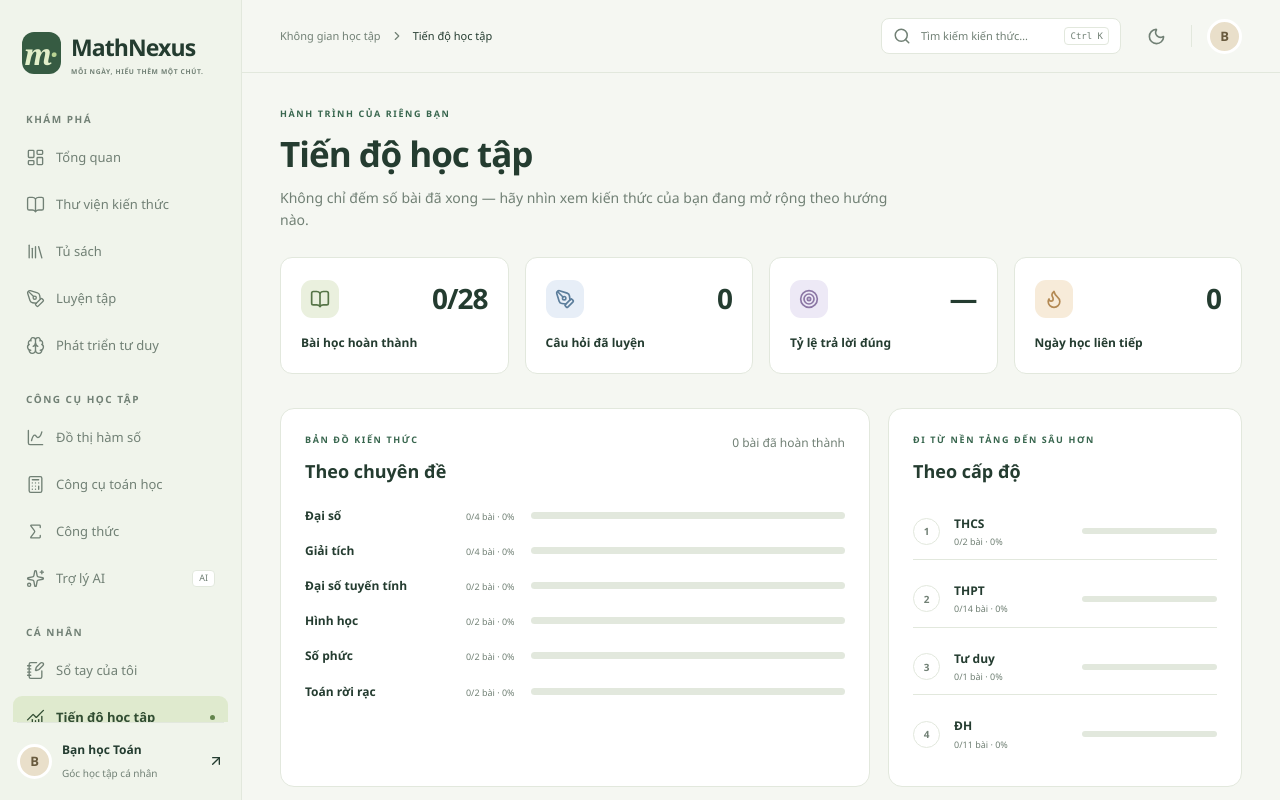
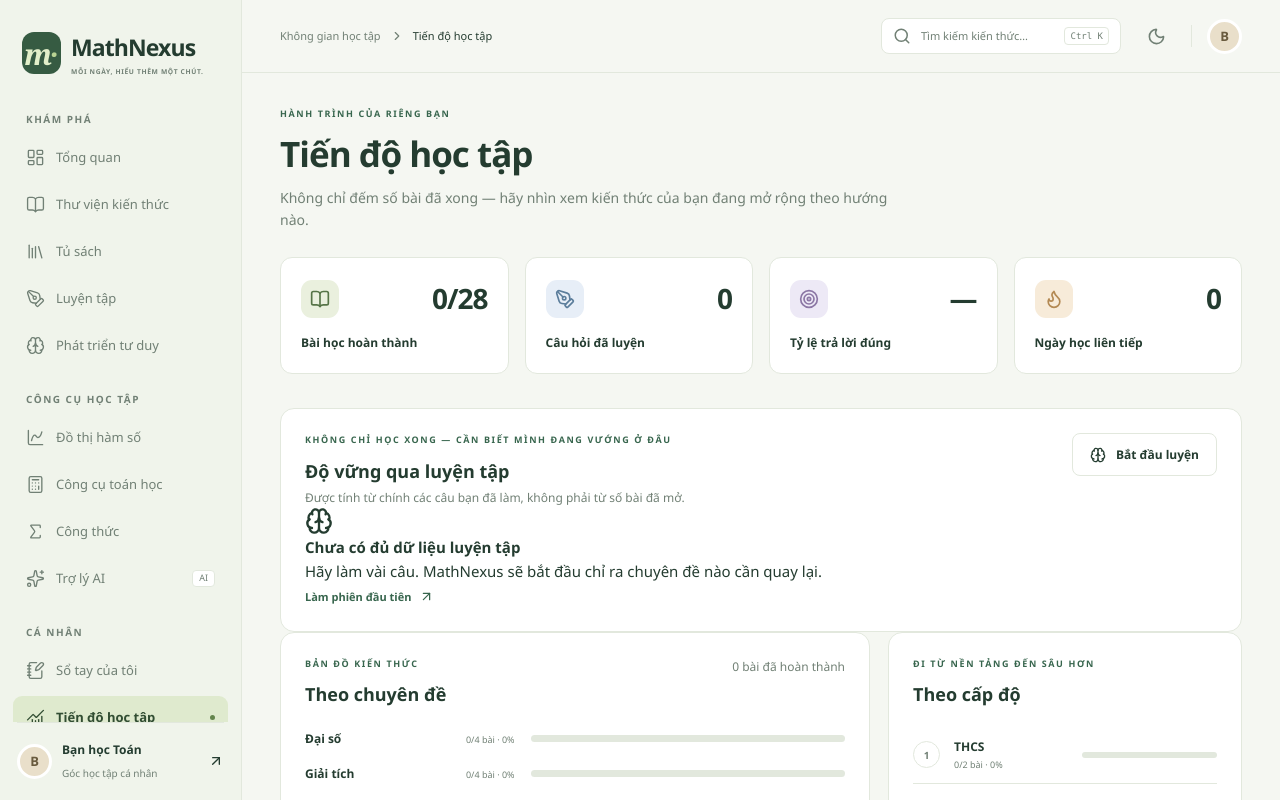
Before and after one commit to koko999-tien/mathnexus, a React (Vite) app: page /progress in a window 1280 px wide. Shown: the top 800 px of the page. Built offline with nearby package versions, Linux system fonts and the light colour scheme.

Commit message:
Add practice mastery insights to progress

```diff
--- a/src/pages/Progress.tsx
+++ b/src/pages/Progress.tsx
@@ -1,12 +1,14 @@
 import { useRef, useState } from 'react';
 import type { ChangeEvent, FormEvent } from 'react';
 import { Link } from 'react-router-dom';
-import { Download, Upload, RotateCcw, Check, BookOpen, Flame, PenTool, Target, ArrowUpRight } from 'lucide-react';
+import { Download, Upload, RotateCcw, Check, BookOpen, Brain, Flame, PenTool, Target, ArrowUpRight } from 'lucide-react';
 import { saveProgress, DEFAULT_PROGRESS, localDate, load, save, parseBackup } from '../utils/storage';
 import { useProgress } from '../hooks/useProgress';
 import { LESSONS } from '../data/lessons';
+import { QUIZ } from '../data/quiz';
 import { levelProgress, recentActivity, topicProgress } from '../utils/learningInsights';
 import { downloadFile } from '../utils/download';
+import { practiceCategoryInsights, practiceOverview } from '../utils/practiceInsights';
 
 export default function Progress() {
   const p = useProgress();
@@ -19,6 +21,8 @@ export default function Progress() {
   const topics = topicProgress(p).slice(0, 6);
   const levels = levelProgress(p);
   const completed = LESSONS.filter(lesson => p.lessonsRead.includes(lesson.id));
+  const practice = practiceOverview(QUIZ, p);
+  const practiceTopics = practiceCategoryInsights(QUIZ, p).filter(item => item.attempts > 0).slice(0, 8);
 
   const exportData = () => downloadFile(JSON.stringify({ app: 'MathNexus', version: 1, exportedAt: new Date().toISOString(), progress: p, notes: load<string>('notes', '') }, null, 2), 'mathnexus-' + localDate() + '.json', 'application/json');
 
@@ -68,6 +72,15 @@ export default function Progress() {
       { Icon: Flame, value: p.streak, title: 'Ngày học liên tiếp', tone: 'peach' },
     ].map(({ Icon, value, title, tone }) => <div className="stat-card" key={title}><div className="stat-top"><span className={'small-icon ' + tone}><Icon size={20} /></span><strong>{value}</strong></div><h3>{title}</h3></div>)}</div>
 
+    <div className="panel mastery-panel">
+      <div className="panel-heading-row"><div><p className="eyebrow">KHÔNG CHỈ HỌC XONG — CẦN BIẾT MÌNH ĐANG VƯỚNG Ở ĐÂU</p><h2 className="panel-title">Độ vững qua luyện tập</h2><p className="helper-text">Được tính từ chính các câu bạn đã làm, không phải từ số bài đã mở.</p></div><Link to={practice.reviewQuestions > 0 ? "/practice?mode=review" : "/practice"} className="button button-light"><Brain size={16} />{practice.reviewQuestions > 0 ? 'Ôn ' + practice.reviewQuestions + ' câu yếu' : 'Bắt đầu luyện'}</Link></div>
+      {practiceTopics.length ? <div className="mastery-grid">{practiceTopics.map(item => <Link key={item.name} to={item.needsReview > 0 ? '/practice?cat=' + encodeURIComponent(item.name) + '&mode=review' : '/practice?cat=' + encodeURIComponent(item.name)} className="mastery-row">
+        <div className="mastery-copy"><strong>{item.name}</strong><span>{item.attempted}/{item.total} câu đã gặp · {item.attempts} lượt làm</span></div>
+        <div className="mastery-score"><strong>{item.accuracy === null ? '—' : item.accuracy + '%'}</strong><small>{item.needsReview > 0 ? item.needsReview + ' câu cần ôn' : 'Không có câu yếu'}</small></div>
+        <ArrowUpRight size={16} />
+      </Link>)}</div> : <div className="mastery-empty"><Brain size={28} /><div><strong>Chưa có đủ dữ liệu luyện tập</strong><p>Hãy làm vài câu. MathNexus sẽ bắt đầu chỉ ra chuyên đề nào cần quay lại.</p></div><Link to="/practice" className="text-link">Làm phiên đầu tiên<ArrowUpRight size={15} /></Link></div>}
+    </div>
+
     <div className="learning-breakdown">
       <div className="panel"><div className="panel-heading-row"><div><p className="eyebrow">BẢN ĐỒ KIẾN THỨC</p><h2 className="panel-title">Theo chuyên đề</h2></div><span className="helper-text">{completed.length} bài đã hoàn thành</span></div>
         <div className="breakdown-list">{topics.map(item => <div className="breakdown-row" key={item.name}><div className="breakdown-label"><strong>{item.name}</strong><span>{item.done}/{item.total} bài · {item.percent}%</span></div><div className="progress-track" role="progressbar" aria-label={'Tiến độ ' + item.name} aria-valuenow={item.percent} aria-valuemin={0} aria-valuemax={100}><span style={{ width: item.percent + '%' }} /></div></div>)}</div>
```
